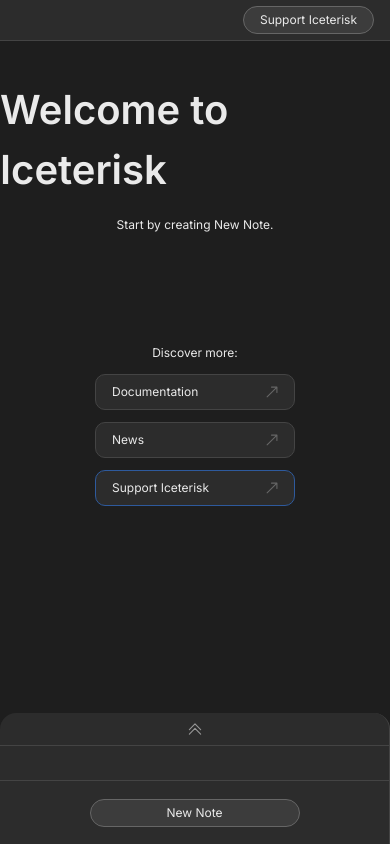
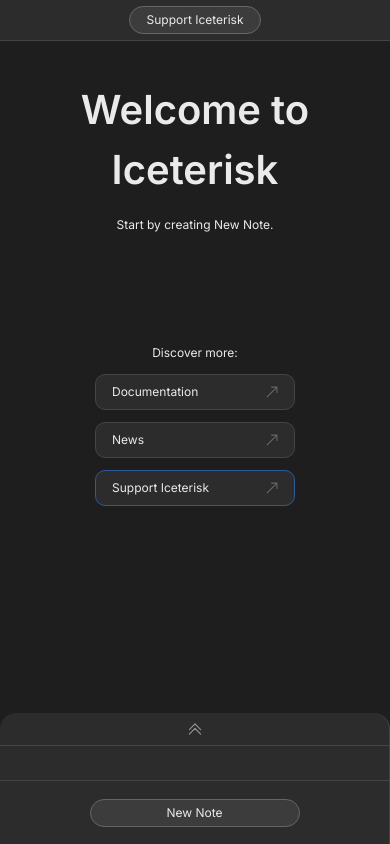
Before and after one commit to Ochygorek/iceterisk-app, a Next.js app: page / in a window 390 px wide. Built offline with nearby package versions, Linux system fonts and the light colour scheme.

Commit message:
bug fixes

```diff
--- a/app/main.module.css
+++ b/app/main.module.css
@@ -170,3 +170,13 @@
 .editorSkeletonContainer {
     padding: 10% 0 0 0;
 }
+
+@media(max-width: 600px) {
+    .topNavButton {
+        margin: auto;
+    }
+
+    .homeHeading {
+        text-align: center;
+    }
+}
--- a/app/sideBar.module.css
+++ b/app/sideBar.module.css
@@ -367,4 +367,10 @@
     .two {
         display: flex;
     }
+
+    .optionsMenu {
+        width: 100%;
+        left: 0;
+        right: 0;
+    }
 }
```
